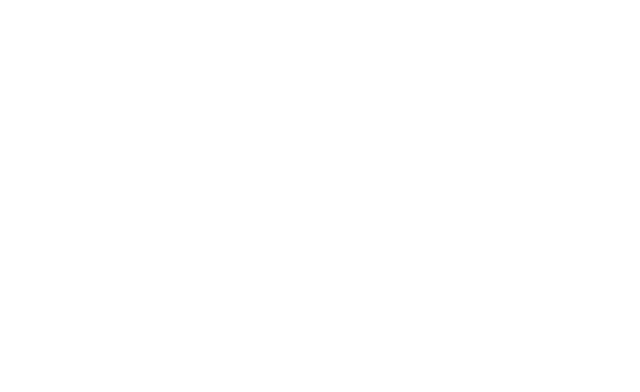
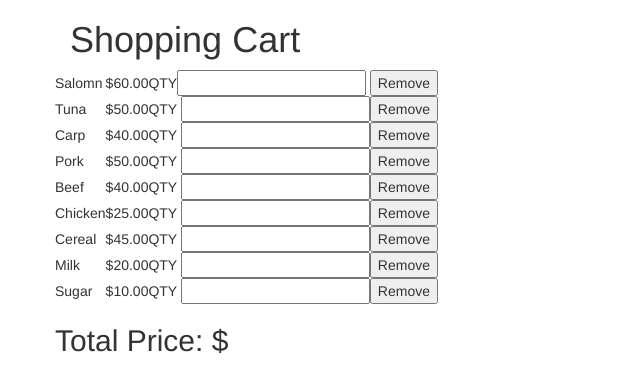
Before and after one commit to JaymesPhimmachack/jqueryium-shopping-cart-plain, a plain HTML site: page index.html in a window 1280 px wide. Shown: the whole page, without its empty margins (0-640 px from the left). Drawn offline with nearby package versions, Linux system fonts and the light colour scheme.

Commit message:
Add page layout

```diff
--- a/index.html
+++ b/index.html
@@ -18,6 +18,83 @@
     <link href="css/custom.css" rel="stylesheet">
   </head>
   <body>
-
+    <div class="container">
+      <h1>
+        Shopping Cart
+      </h1>
+      <div class="row">
+        <div class="col-12">
+           <table>
+             <tr>
+               <td>Salomn</td>
+               <td>$60.00</td>
+               <td>QTY<input type="text"></td>
+               <td><button>Remove</button></td>
+               <td></td>
+             </tr>
+             <tr>
+               <td>Tuna</td>
+               <td>$50.00</td>
+               <td>QTY <input type="text"></td>
+               <td><button>Remove</button></td>
+               <td></td>
+             </tr>
+             <tr>
+               <td>Carp</td>
+               <td>$40.00</td>
+               <td>QTY <input type="text"></td>
+               <td><button>Remove</button></td>
+               <td></td>
+             </tr>
+             <tr>
+               <td>Pork</td>
+               <td>$50.00</td>
+               <td>QTY <input type="text"></td>
+               <td><button>Remove</button></td>
+               <td></td>
+             </tr>
+             <tr>
+               <td>Beef</td>
+               <td>$40.00</td>
+               <td>QTY <input type="text"></td>
+               <td><button>Remove</button></td>
+               <td></td>
+             </tr>
+             <tr>
+              <td>Chicken</td>
+              <td>$25.00</td>
+              <td>QTY <input type="text"></td>
+              <td><button>Remove</button></td>
+              <td></td>
+            </tr>
+            <tr>
+              <td>Cereal</td>
+              <td>$45.00</td>
+              <td>QTY <input type="text"></td>
+              <td><button>Remove</button></td>
+              <td></td>
+            </tr>
+            <tr>
+              <td>Milk</td>
+              <td>$20.00</td>
+              <td>QTY <input type="text"></td>
+              <td><button>Remove</button></td>
+              <td></td>
+            </tr>
+            <tr>
+              <td>Sugar</td>
+              <td>$10.00</td>
+              <td>QTY <input type="text"></td>
+              <td><button>Remove</button></td>
+              <td></td>
+            </tr>
+           </table>
+        </div>
+        <form action="" class="col-12"></form>
+        <div class="col-12">
+          <h2>Total Price: $<span id="total price"></span></h2>
+        </div>
+      </div>
+    </div>
   </body>
 </html>
```
